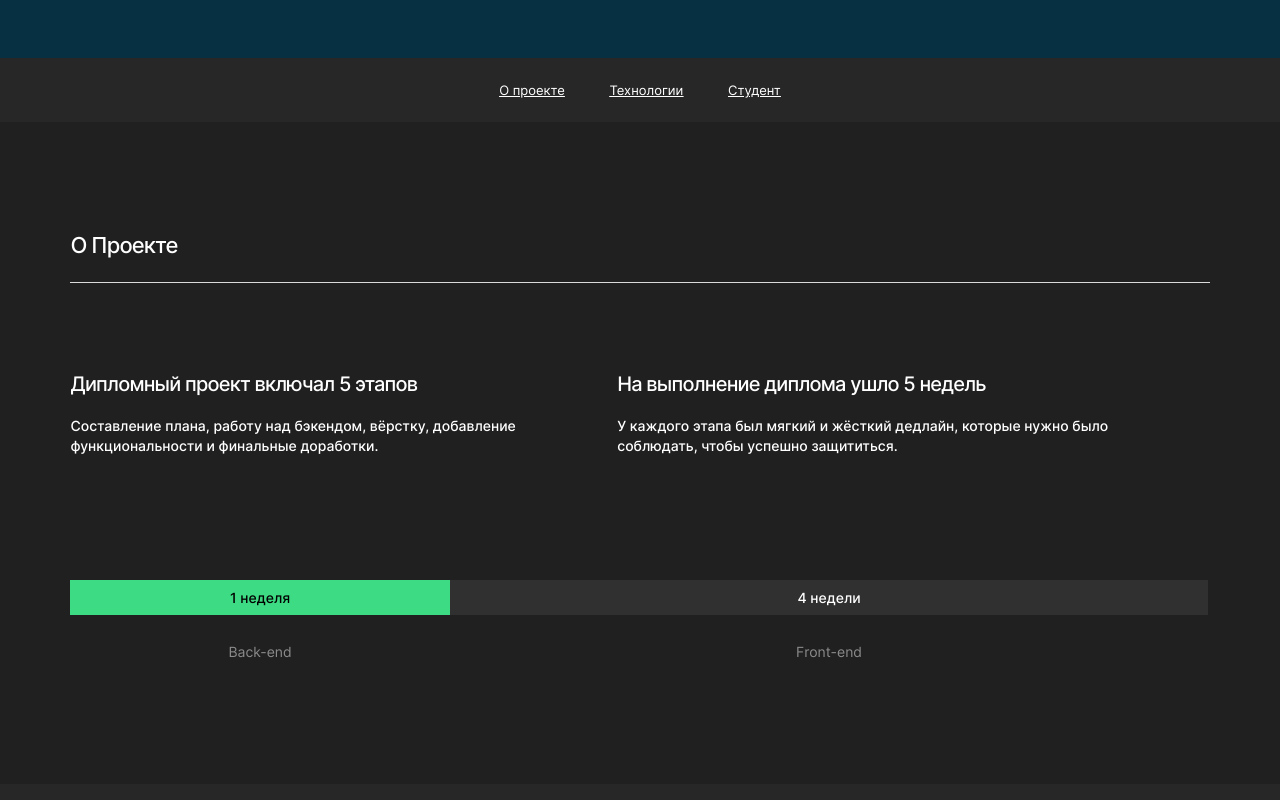
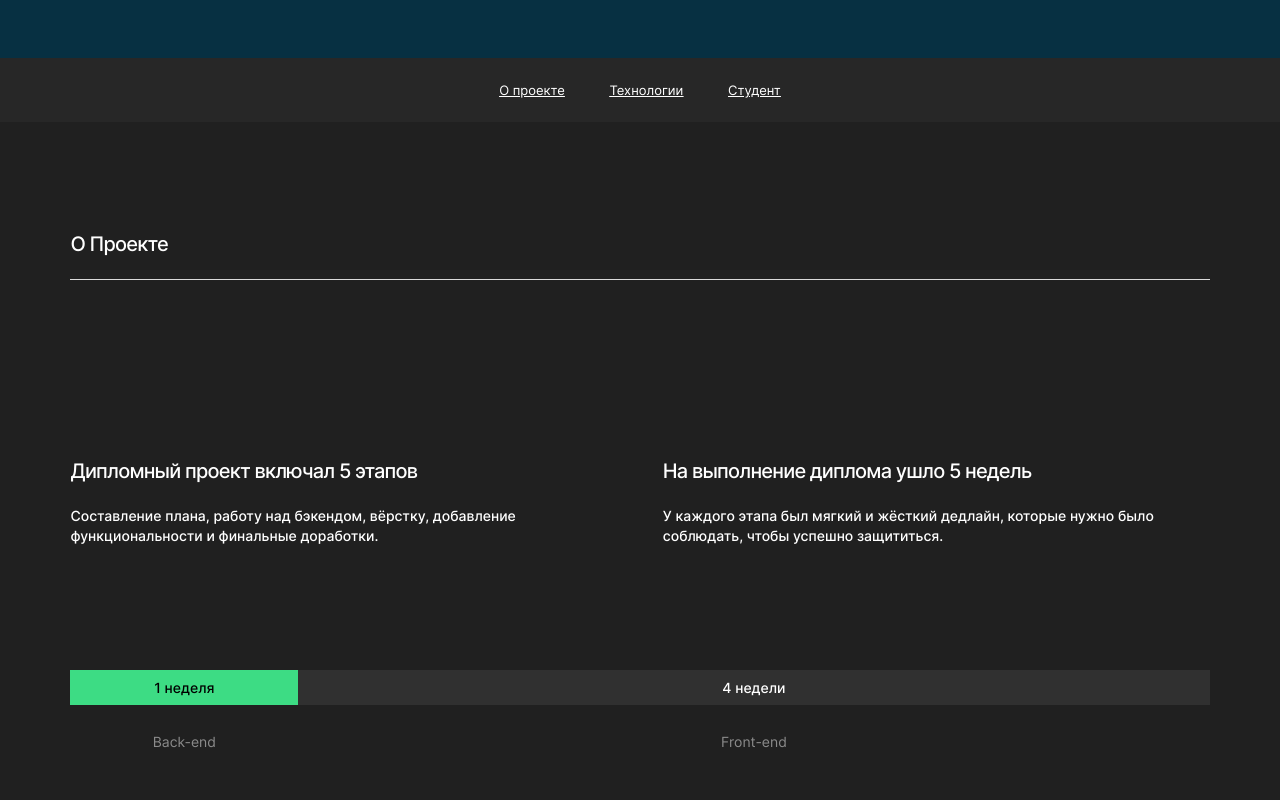
Before and after one commit to AndreySaveliev/movies-explorer-frontend, a React (Create React App) app: page / in a window 1280 px wide. Shown: the part 540-1340 px from the top of the page. Built offline with nearby package versions, Linux system fonts and the light colour scheme.

Commit message:
aboutproj comp cahnges

```diff
--- a/src/components/Main/AboutProject/AboutProject.css
+++ b/src/components/Main/AboutProject/AboutProject.css
@@ -2,11 +2,12 @@
   width: 100%;
   background-color: #202020;
 }
-.about__wrapper {
+.about-wrapper {
   margin: 0 auto;
   display: flex;
   flex-direction: column;
   width: 89%;
+  max-width: 1140px;
 }
 .about__title {
   margin: 110px 0 23px 0;
@@ -15,31 +16,32 @@
   font-size: 22px;
   line-height: 27px;
   letter-spacing: -0.04em;
-  color: #FFFFFF;
+  color: #ffffff;
 }
 .about__text {
   padding-top: 69px;
   border-top: 1px solid #dadada;
   display: flex;
   flex-direction: row;
+  justify-content: space-between;
 }
-.text__paragraph {
+.about__paragraph {
   width: 48%;
 }
-.paragraph__title {
+.about__title {
   font-family: 'Inter';
   font-weight: 400;
   font-size: 20px;
   line-height: 24px;
   letter-spacing: -0.04em;
-  color: #FFFFFF;
+  color: #ffffff;
 }
-.paragraph__text {
+.about__item {
   font-family: 'Inter';
   font-weight: 400;
   font-size: 14px;
   line-height: 20px;
-  color: #FFFFFF;
+  color: #ffffff;
   margin-bottom: 110px;
 }
 .about__progress {
@@ -48,22 +50,23 @@
   width: 100%;
   margin-bottom: 110px;
 }
-.progress__cell {
+.about__cell {
   width: 100%;
   display: flex;
   flex-direction: row;
 }
-.progress__cell_back {
-  width: 33.3%;
-  background-color: #3DDC84;
+.about__cell_back {
+  width: 228px;
+  background-color: #3ddc84;
   color: #000;
 }
-.progress__cell_front {
-  width: 66.6%;
+.about__cell_front {
+  width: 912px;
   background-color: #303030;
   color: #fff;
 }
-.progress__cell_front, .progress__cell_back {
+.about__cell_front,
+.about__cell_back {
   padding: 9px 0;
   text-align: center;
   font-family: 'Inter';
@@ -73,25 +76,26 @@
   line-height: 17px;
   text-align: center;
 }
-.progress__name {
+.about__name {
   width: 100%;
   display: flex;
   flex-direction: row;
 }
-.progress__name_back {
-  width: 33.3%;
+.about__name_back {
+  width: 228px;
 }
-.progress__name_front {
-  width: 66.6%;
+.about__name_front {
+  width: 912px;
 }
 
-.progress__name_front, .progress__name_back {
+.about__name_front,
+.about__name_back {
   font-family: 'Inter';
   font-weight: 500;
   font-size: 14px;
   line-height: 17px;
   text-align: center;
-  color: #8B8B8B;
+  color: #8b8b8b;
   text-align: center;
 }
 
@@ -100,17 +104,19 @@
     flex-direction: column;
     padding-top: 60px;
   }
-  .text__paragraph {
+  .about__paragraph {
     width: 100%;
   }
-  .paragraph__text {
+  .about__item {
     margin-bottom: 56px;
   }
-  .progress__cell_front, .progress__cell_back {
+  .about__cell_front,
+  .about__cell_back {
     font-size: 11px;
     line-height: 13px;
   }
-  .progress__name_front, .progress__name_back {
+  .about__name_front,
+  .about__name_back {
     font-size: 11px;
     line-height: 13px;
   }
--- a/src/components/Main/AboutProject/AboutProject.js
+++ b/src/components/Main/AboutProject/AboutProject.js
@@ -1,33 +1,37 @@
-import React from 'react'
+import React from 'react';
 
 function AboutProject() {
   return (
-    <div className='about' id='about'>
-      <div className='about__wrapper'>
-        <h2 className='about__title'>О Проекте</h2>
-        <div className='about__text'>
-          <div className='text__paragraph'>
-            <h3 className='paragraph__title'>Дипломный проект включал 5 этапов</h3>
-            <p className='paragraph__text'>Составление плана, работу над бэкендом, вёрстку, добавление функциональности и финальные доработки.</p>
+    <section className="about" id="about">
+      <div className="about-wrapper">
+        <h2 className="about__title">О Проекте</h2>
+        <div className="about__text">
+          <div className="about__paragraph">
+            <h3 className="about__title">Дипломный проект включал 5 этапов</h3>
+            <p className="about__item">
+              Составление плана, работу над бэкендом, вёрстку, добавление функциональности и финальные доработки.
+            </p>
           </div>
-          <div className='text__paragraph'>
-            <h3 className='paragraph__title'>На выполнение диплома ушло 5 недель</h3>
-            <p className='paragraph__text'>У каждого этапа был мягкий и жёсткий дедлайн, которые нужно было соблюдать, чтобы успешно защититься.</p>
+          <div className="about__paragraph">
+            <h3 className="about__title">На выполнение диплома ушло 5 недель</h3>
+            <p className="about__item">
+              У каждого этапа был мягкий и жёсткий дедлайн, которые нужно было соблюдать, чтобы успешно защититься.
+            </p>
           </div>
         </div>
-        <div className='about__progress'>
-          <div className='progress__cell'>
-            <p className='progress__cell_back'>1 неделя</p>
-            <p className='progress__cell_front'>4 недели</p>
+        <div className="about__progress">
+          <div className="about__cell">
+            <p className="about__cell_back">1 неделя</p>
+            <p className="about__cell_front">4 недели</p>
           </div>
-          <div className='progress__name'>
-            <p className='progress__name_back'>Back-end</p>
-            <p className='progress__name_front'>Front-end</p>
+          <div className="about__name">
+            <p className="about__name_back">Back-end</p>
+            <p className="about__name_front">Front-end</p>
           </div>
         </div>
       </div>
-    </div>
-  )
+    </section>
+  );
 }
 
-export default AboutProject
+export default AboutProject;
```
